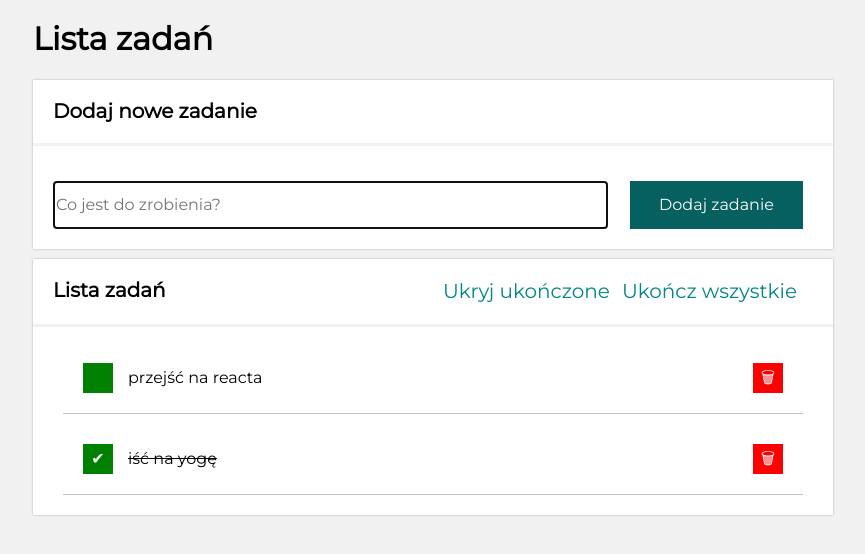
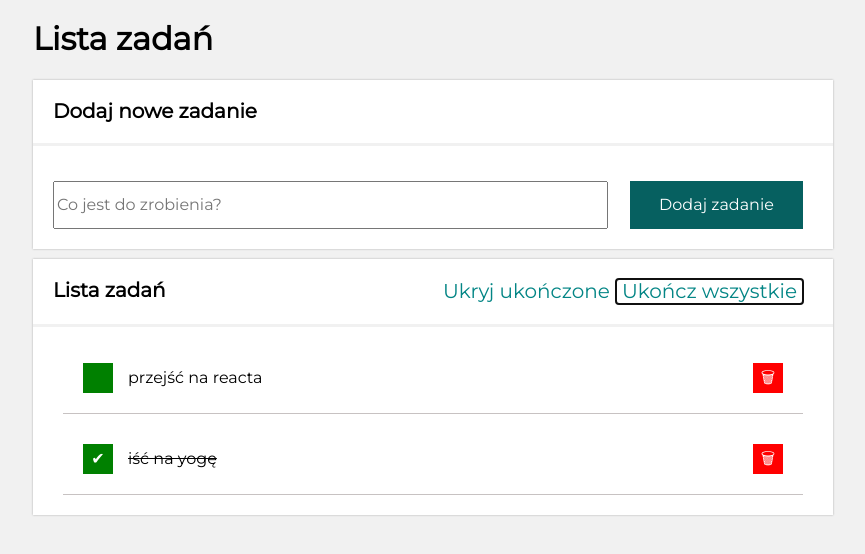
Before and after one commit to Gosia-Magdzik/todo-list-react, a React (Create React App) app: page / in a window 1280 px wide. Shown: the top 554 px of the page, without its empty margins (207-1072 px from the left). Built offline with nearby package versions, Linux system fonts and the light colour scheme.

Commit message:
last commit - formatting

```diff
--- a/src/Buttons/index.js
+++ b/src/Buttons/index.js
@@ -1,20 +1,24 @@
 import "./style.css";
 
 const Buttons = ({tasks, hideDoneTasks}) => (
-    tasks.length > 0 && (
+
     <div className="Buttons">
-        <button className= "hideShow">
-            {hideDoneTasks ? "Pokaż" : "Ukryj"} ukończone
-        </button>
-        <button className="finishAll"
-            disabled={tasks.every(({ done }) => done)}
-        >
+        {tasks.length > 0 && (
+        <>
+            <button
+                className= "hideShow">
+                {hideDoneTasks ? "Pokaż" : "Ukryj"} ukończone
+            </button>
+            <button
+                className="finishAll"
+                autoFocus
+                disabled={tasks.every(({ done }) => done)}
+            >
                 Ukończ wszystkie
-        </button>
+            </button>
+        </>
+    )}
     </div>
-)
 );
 
-
-
 export default Buttons;
```
